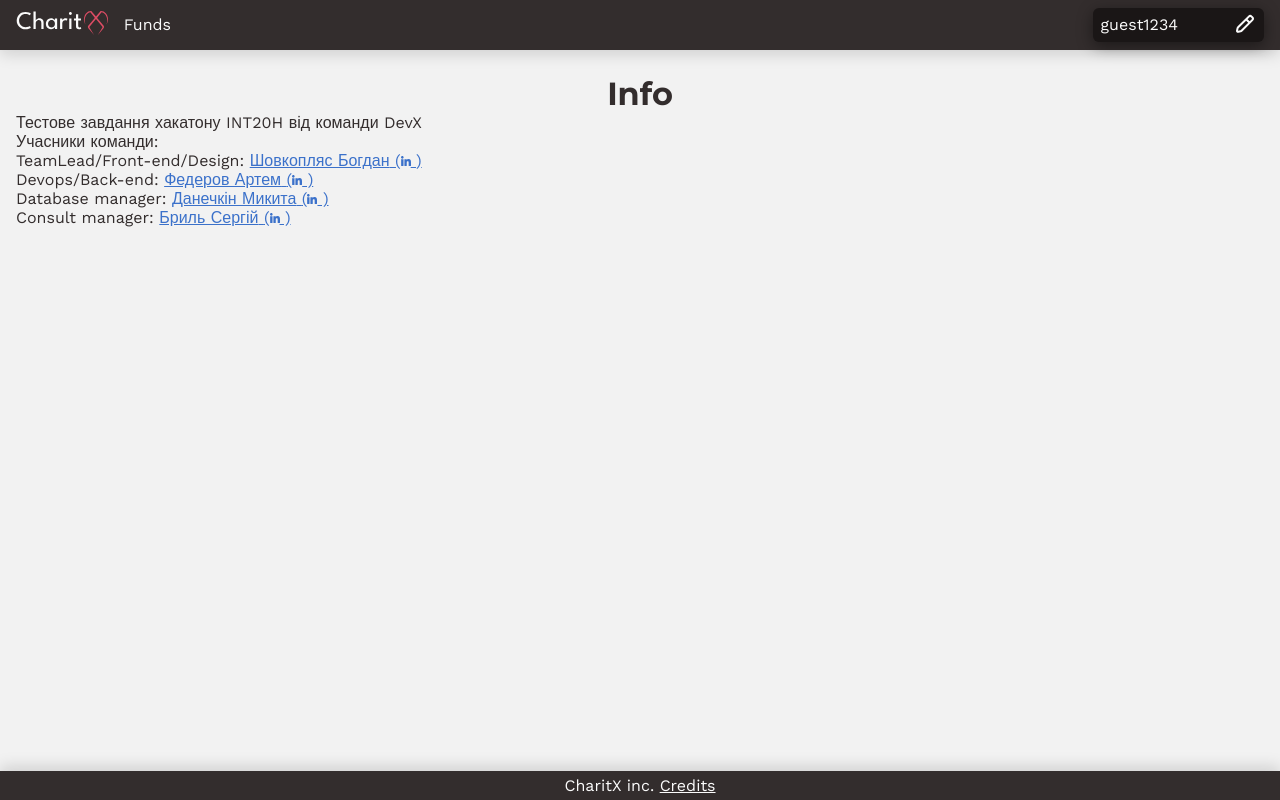
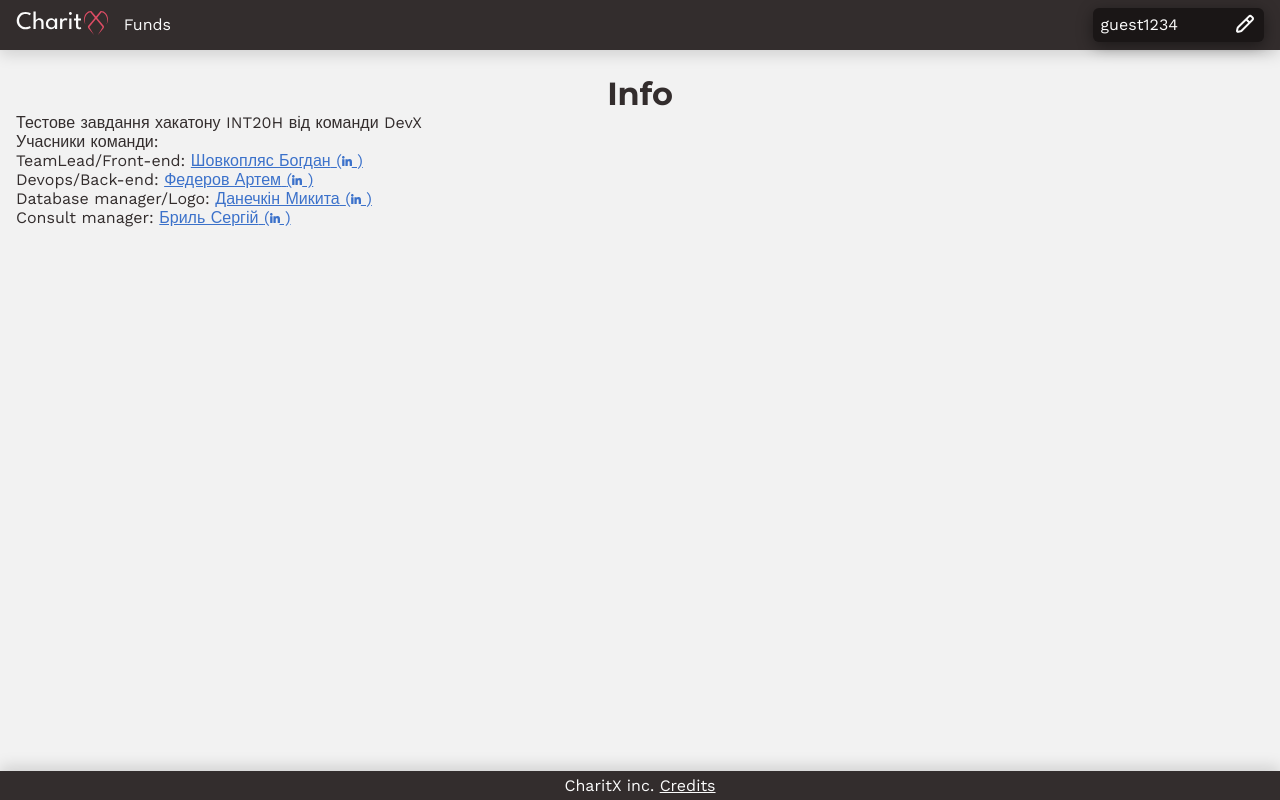
Before and after one commit to DevX-kyiv-inc/INT20H-frontend, a React (Vite) app: page /credits in a window 1280 px wide. Built offline with nearby package versions, Linux system fonts and the light colour scheme.

Commit message:
release1.2

```diff
--- a/src/pages/Home.scss
+++ b/src/pages/Home.scss
@@ -12,6 +12,7 @@
 }
 
 .product-container {
+   overflow-y: scroll;
    width: 100%;
    // border: 1px solid #000;
    padding: 1rem;
--- a/src/pages/Info.jsx
+++ b/src/pages/Info.jsx
@@ -9,7 +9,7 @@ export default function Info() {
          <p>Учасники команди:</p>
          <ul>
             <Teammate
-               postion={"TeamLead/Front-end/Design"}
+               postion={"TeamLead/Front-end"}
                name={"Шовкопляс Богдан"}
                anchor={
                   "https://www.linkedin.com/in/bohdan-shovkoplias-271845266/"
@@ -21,7 +21,7 @@ export default function Info() {
                anchor={"https://www.linkedin.com/in/artem-fedorov-10b694282/"}
             />
             <Teammate
-               postion={"Database manager"}
+               postion={"Database manager/Logo"}
                name={"Данечкін Микита"}
                anchor={"https://www.linkedin.com/in/mykytadanechkin/"}
             />
```
